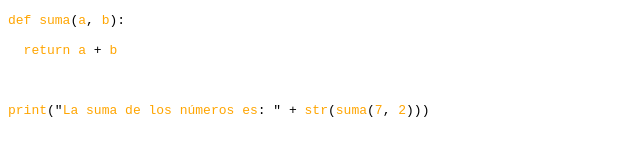
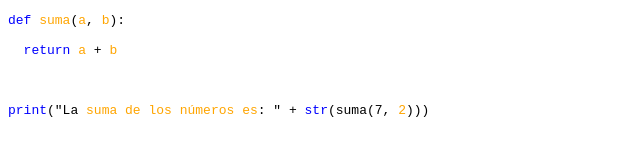
Before and after one commit to sebas21mg/TC2037-Metodos_computacionales, a plain HTML site: page Proyecto/Output.html in a window 1280 px wide. Shown: the whole page, without its empty margins (0-640 px from the left). Drawn offline with Linux system fonts and the light colour scheme.

Commit message:
Funcionan las palabras reservadas

```diff
--- a/Proyecto/Output.html
+++ b/Proyecto/Output.html
@@ -8,13 +8,13 @@
 </head>
 <body>
 <pre>
-<span style='color: orange;'>def</span> <span style='color: orange;'>suma</span>(<span style='color: orange;'>a</span>, <span style='color: orange;'>b</span>):
+<span style='color: blue;'>def</span> <span style='color: orange;'>suma</span>(<span style='color: orange;'>a</span>, <span style='color: orange;'>b</span>):
 
-  <span style='color: orange;'>return</span> <span style='color: orange;'>a</span> + <span style='color: orange;'>b</span>
+  <span style='color: blue;'>return</span> <span style='color: orange;'>a</span> + <span style='color: orange;'>b</span>
 
 
 
-<span style='color: orange;'>print</span>("<span style='color: orange;'>La</span> <span style='color: orange;'>suma</span> <span style='color: orange;'>de</span> <span style='color: orange;'>los</span> <span style='color: orange;'>números</span> <span style='color: orange;'>es</span>: " + <span style='color: orange;'>str</span>(<span style='color: orange;'>suma</span>(<span style='color: orange;'>7</span>, <span style='color: orange;'>2</span>)))
+<span style='color: blue;'>print</span>("La <span style='color: orange;'>suma</span> <span style='color: orange;'>de</span> <span style='color: orange;'>los</span> <span style='color: orange;'>números</span> <span style='color: orange;'>es</span>: " + <span style='color: blue;'>str</span>(suma(7, <span style='color: orange;'>2</span>)))
 
 </pre>
 </body>
```
Also changed, not shown: 1 other file.
